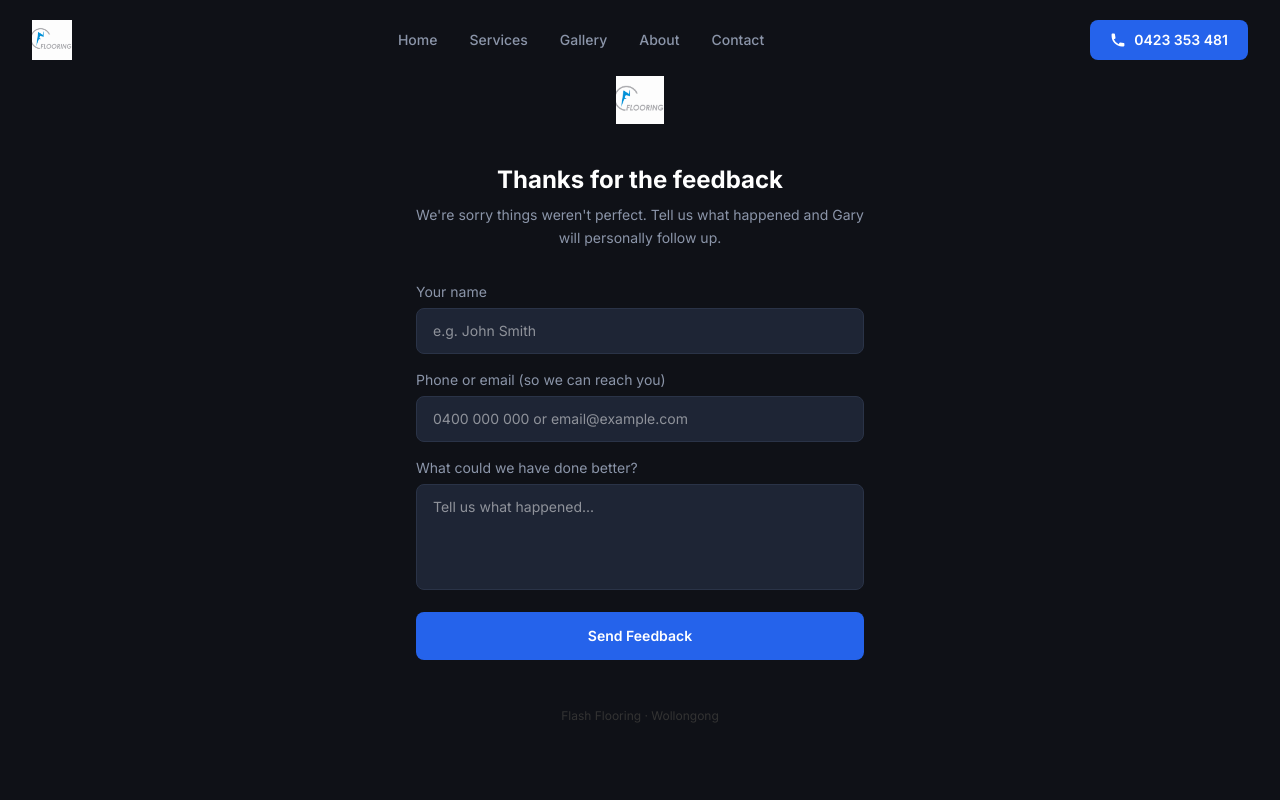
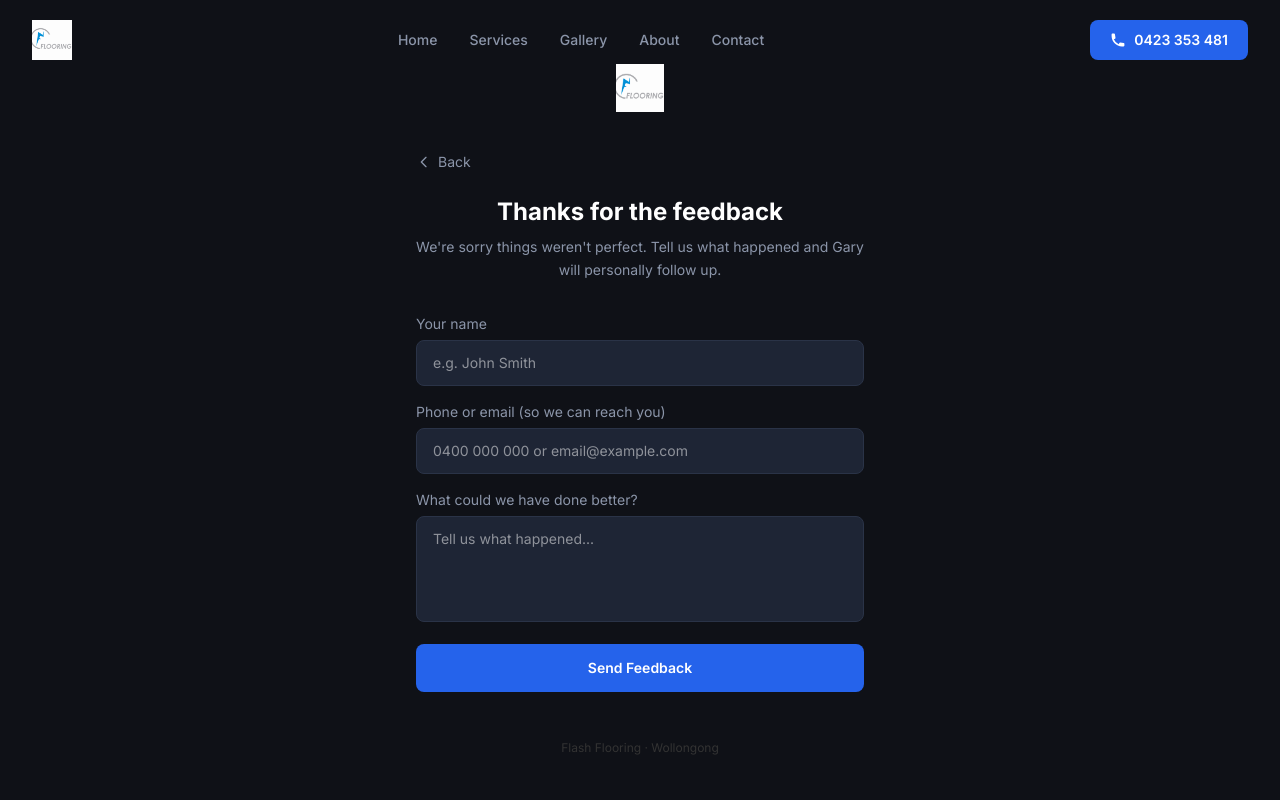
Before and after one commit to kieren-web/flash-flooring, a Next.js app: page /review in a window 1280 px wide. Both pictures are taken after a click on the button 504 px from the left and 450 px from the top of the page. Shown: the top 800 px of the page. Built offline with nearby package versions, Linux system fonts and the light colour scheme.

Commit message:
Fix review page — add back button on private feedback form

```diff
--- a/app/(main)/review/page.tsx
+++ b/app/(main)/review/page.tsx
@@ -81,6 +81,15 @@ export default function ReviewPage() {
         {/* Stage: Private feedback form */}
         {stage === "private" && (
           <div>
+            <button
+              onClick={() => { setStage("stars"); setHoveredStar(0); }}
+              className="flex items-center gap-1.5 text-[#8b95a9] hover:text-white text-sm mb-6 transition-colors"
+            >
+              <svg className="w-4 h-4" fill="none" stroke="currentColor" viewBox="0 0 24 24">
+                <path strokeLinecap="round" strokeLinejoin="round" strokeWidth={2} d="M15 19l-7-7 7-7" />
+              </svg>
+              Back
+            </button>
             <h1 className="text-2xl font-bold text-white mb-2 text-center">Thanks for the feedback</h1>
             <p className="text-[#8b95a9] mb-8 text-sm leading-relaxed text-center">
               We&apos;re sorry things weren&apos;t perfect. Tell us what happened and Gary will personally follow up.
```
